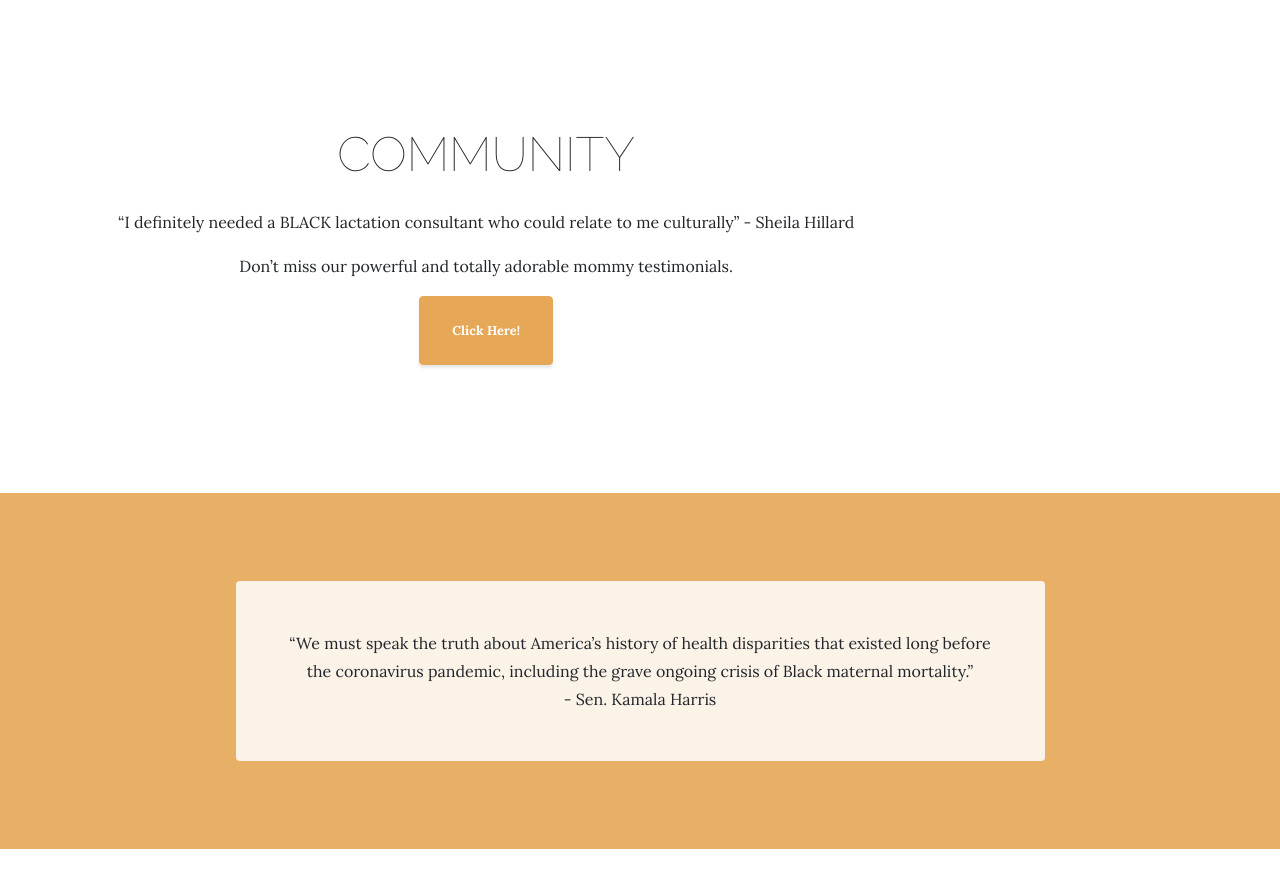
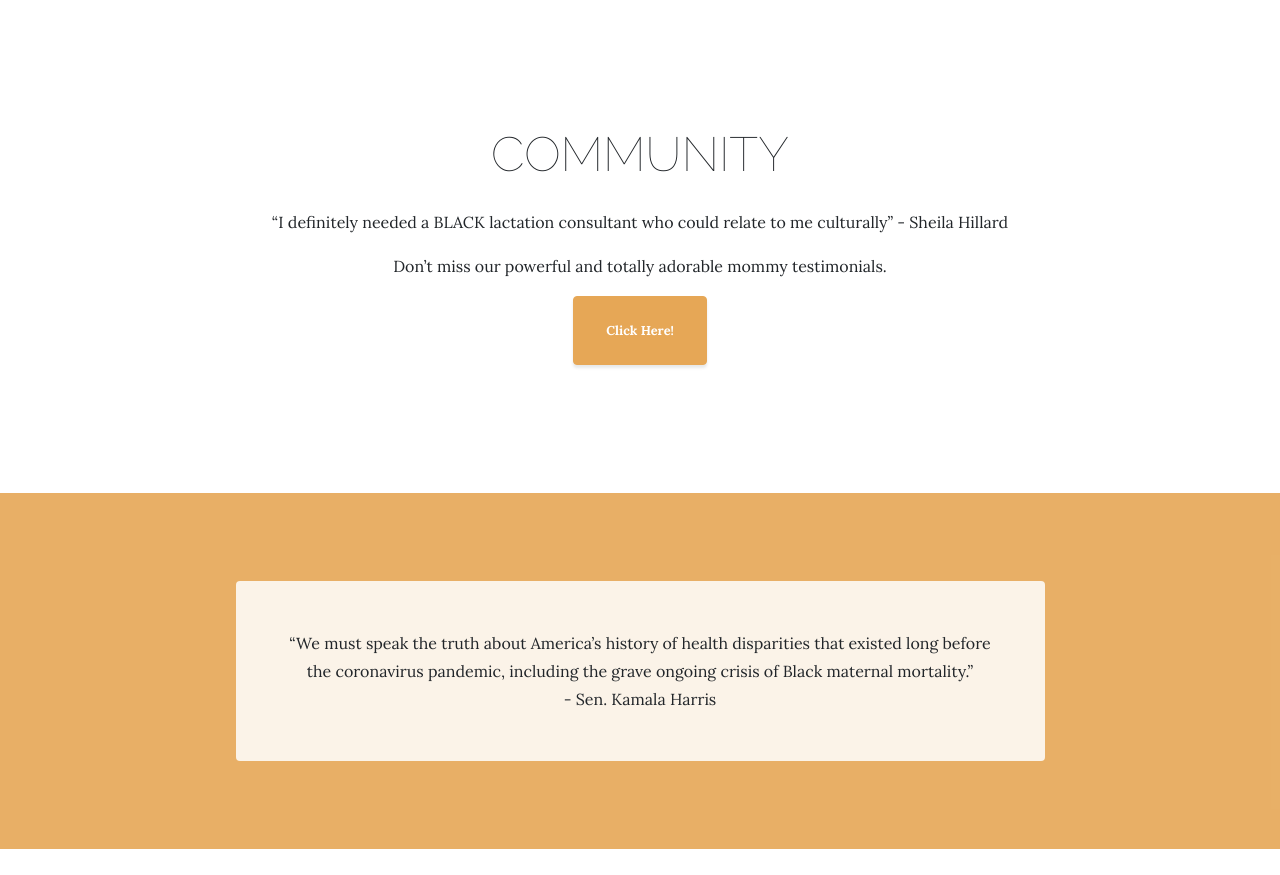
Before and after one commit to eeckey/Golden-Journey-Empowerment, a website: page index.html in a window 1280 px wide. Shown: the part 1224-2099 px from the top of the page. Drawn offline with Linux system fonts and the light colour scheme.

Commit message:
Update index.html

```diff
--- a/index.html
+++ b/index.html
@@ -73,7 +73,7 @@
   <section class="page-section clearfix">
     <div class="container">
       <div class="row">
-        <div class="intro-text left-0 text-center bg-faded p-5 rounded">
+        <div class="intro-text mx-auto text-center bg-faded p-5 rounded">
           <h2 class="section-heading mb-4">
             <span class="section-heading-lower">Community</span>
           </h2>
```
